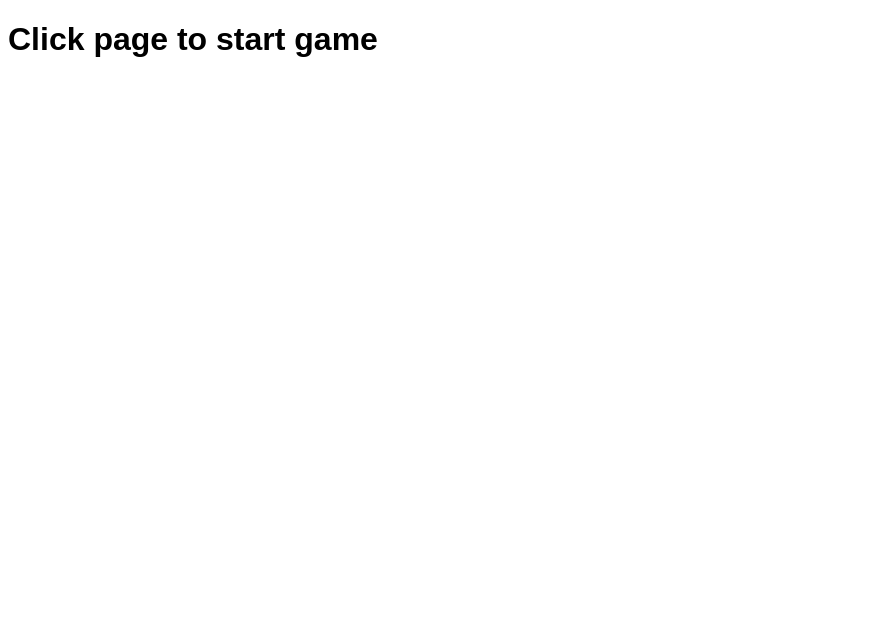
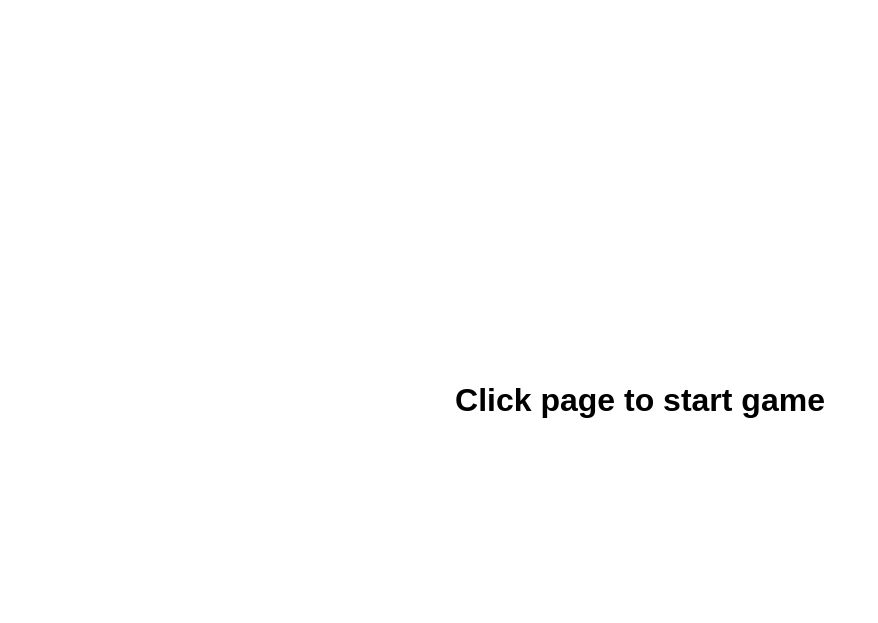
Before and after one commit to ilikekeyboards4924alt/legend-of-jasper, a plain HTML site: page index.html in a window 1280 px wide. Shown: the whole page, without its empty margins (0-878 px from the left). Drawn offline with Linux system fonts and the light colour scheme.

Commit message:
Updated the way the page looks

```diff
--- a/build/index.js
+++ b/build/index.js
@@ -65,6 +65,7 @@ let documentFocused = false;
 document.addEventListener('click', _ => {
     documentFocused = true;
     document.querySelector('h1').remove();
+    document.querySelector('canvas').style = 'display: flex; border: 2px solid black;';
 });
 setInterval(() => {
     if (documentFocused) {
--- a/index.html
+++ b/index.html
@@ -5,12 +5,34 @@
     <style>
         body {
             font-family: sans-serif;
+            margin: 0px;
+        }
+
+        .container {
+            display: flex;
+            align-items: center;
+            justify-content: center;
+            flex-direction: column;
+            height: 100vh;
+        }
+
+        .item {
+            /* border: 2px solid black; */
+        }
+
+        .canvasItem {
+            margin: auto;
+            display: none;
+            border: 2px solid black;
         }
     </style>
 </head>
 <body>
-    <h1>Click page to start game</h1>
-    <canvas></canvas>
+    <div class="container">
+        <h1 class="item">Click page to start game</h1>
+        <canvas class="canvasItem"></canvas>
+    </div>
+
     <script src="./build/index.js" type="module"></script>
 </body>
 </html>
--- a/src/index.ts
+++ b/src/index.ts
@@ -81,6 +81,7 @@ let documentFocused: boolean = false;
 document.addEventListener('click', _ => {
     documentFocused = true;
     document.querySelector('h1').remove();
+    document.querySelector('canvas').style = 'display: flex; border: 2px solid black;';
 });
 
 setInterval(() => {
```
